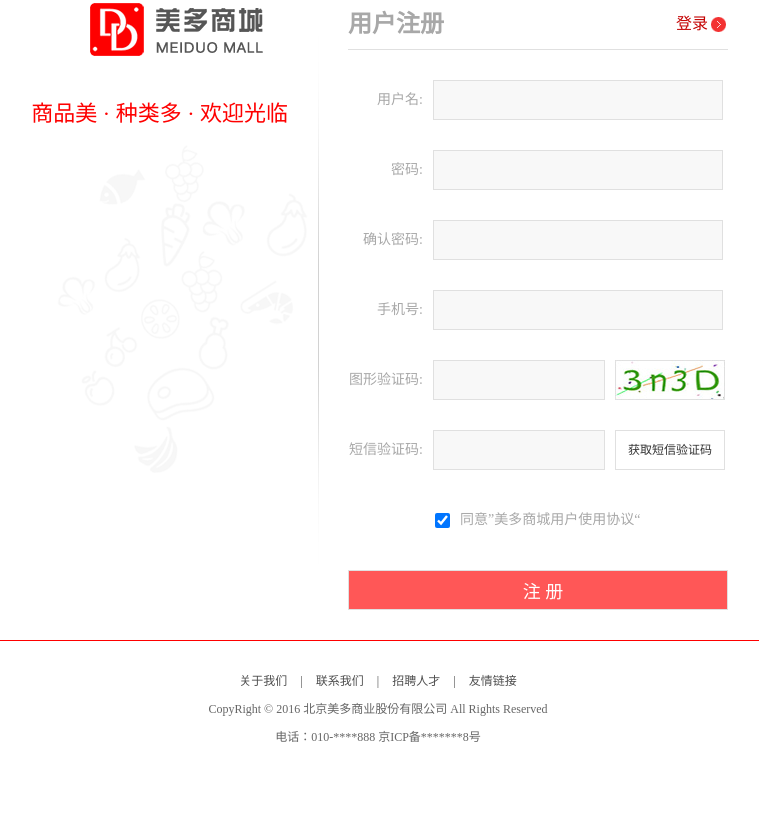
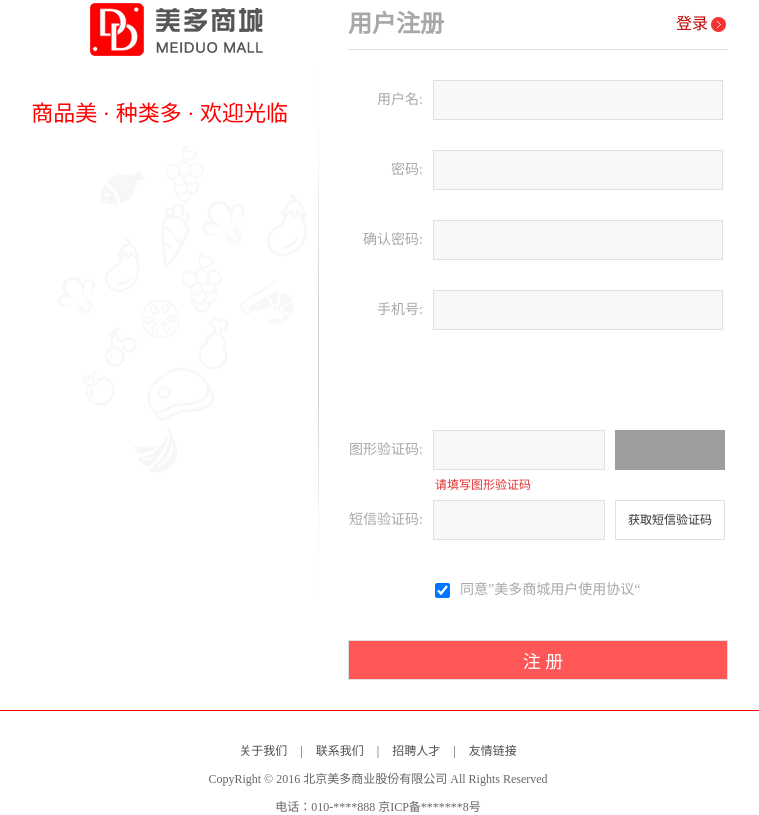
Before and after one commit to Wang-TaoTao/meiduo_project, a Django app: page /register/ in a window 1280 px wide. Shown: the part 51-866 px from the top of the page, without its empty margins (262-1021 px from the left). Before the commit the page ends 793 px from the top, so only its background shows below. Run offline with Django 3.2, Linux system fonts and the light colour scheme; parts of the project's set-up code (start-up, migrations or seed data) failed here and were passed over; grey boxes are pictures that could not be loaded.

Commit message:
实现图形验证码

```diff
--- a/meiduo_mall/apps/verifications/urls.py
+++ b/meiduo_mall/apps/verifications/urls.py
@@ -6,6 +6,6 @@
 from . import views
 urlpatterns = [
 
-  url(r'^image_codes/(?P<uuid>[\w-]+/$)',views.ImageCodeView.as_view()),
+  url(r'^image_codes/(?P<uuid>[\w-]+)/$',views.ImageCodeView.as_view()),
 
 ]
--- a/meiduo_mall/apps/verifications/views.py
+++ b/meiduo_mall/apps/verifications/views.py
@@ -21,7 +21,7 @@
         # 保存图片验证码
         from django_redis import get_redis_connection
         redis_client = get_redis_connection('verify_image_code')
-        redis_client.setex('img_%s' % uuid,300,text)
+        redis_client.setex(uuid,300,text)
 
         # 响应图片验证码
         return http.HttpResponse(image, content_type = 'image/jpeg')
--- a/meiduo_mall/libs/captcha/captcha.py
+++ b/meiduo_mall/libs/captcha/captcha.py
@@ -217,4 +217,10 @@
 captcha = Captcha.instance()
 
 if __name__ == '__main__':
+    text,image = captcha.generate_captcha()
+    print(text)
+    print(image)
     print(captcha.generate_captcha())
+
+    # with open('image_code.png','wb') as file:
+    #     file.write(image)
--- a/meiduo_mall/templates/register.html
+++ b/meiduo_mall/templates/register.html
@@ -16,7 +16,7 @@
 <body>
     {% if register_errmsg %}
          <span class="error_tip2">{{ register_errmsg }} </span>
-    {% endif %}
+    {% else %}
     <div id = 'app'>
 	<div class="register_con">
 		<div class="l_con fl">
@@ -54,10 +54,16 @@
 						<span v-show="error_phone" class="error_tip">[[ error_phone_message ]]</span>
 					</li>
 					<li>
+{#                        <label>图形验证码:</label>#}
+{#                        <input @blur = "check_image_code" v-model = "image_code" type="text" name="pic_code" id="pic_code" class="msg_input">#}
+{#                        <img src="../static/images/pic_code.jpg" alt="图形验证码" class="pic_code">#}
+{#                        <span v-show="error_image_code" class="error_tip">[[ error_image_code_message ]]</span>#}
+                        <li>
                         <label>图形验证码:</label>
-                        <input @blur = "check_image_code" v-model = "image_code" type="text" name="pic_code" id="pic_code" class="msg_input">
-                        <img src="../static/images/pic_code.jpg" alt="图形验证码" class="pic_code">
-                        <span v-show="error_image_code" class="error_tip">[[ error_image_code_message ]]</span>
+                        <input type="text" name="image_code" id="pic_code" class="msg_input">
+                        <img :src="image_code_url" @click="generate_image_code" alt="图形验证码" class="pic_code">
+                        <span class="error_tip">[[ error_image_code_message ]]</span>
+</li>
                     </li>
 					<li>
 						<label>短信验证码:</label>
@@ -96,6 +102,7 @@
 	</div>
 
     </div>
+    {% endif %}
 	<script type="text/javascript" src="../static/js/register.js"></script>
 </body>
 </html>
```
Also changed, not shown: meiduo_mall/apps/users/views.py (+3 -4 lines), 1 other file.
